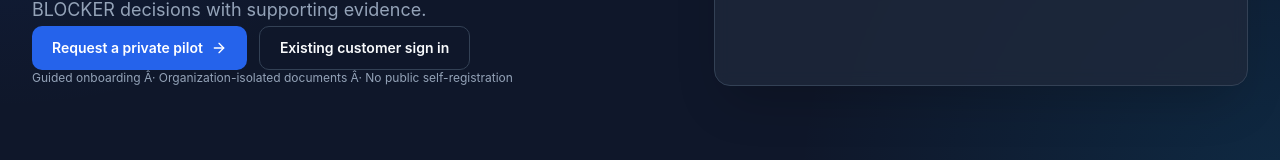
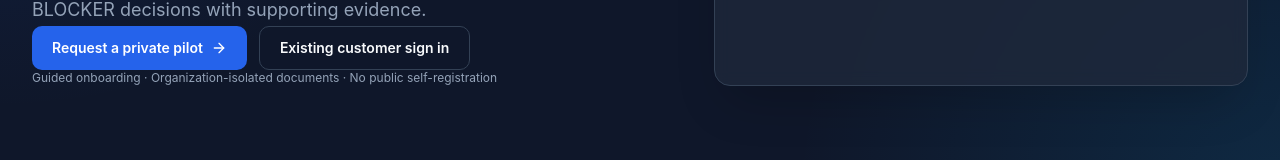
Before and after one commit to SUFI-410/Production-AI-Platform-Frontend, a React (Vite) app: page / in a window 1280 px wide. Shown: the part 506-666 px from the top of the page. Built offline with nearby package versions, Linux system fonts and the light colour scheme; no server answers.

Commit message:
Fix landing page separator encoding

```diff
--- a/src/pages/landing/LandingPage.tsx
+++ b/src/pages/landing/LandingPage.tsx
@@ -98,8 +98,8 @@ function LandingPage() {
             </div>
 
             <p className="mt-4 text-xs text-muted-foreground">
-              Guided onboarding Â· Organization-isolated
-              documents Â· No public self-registration
+              Guided onboarding &middot; Organization-isolated
+              documents &middot; No public self-registration
             </p>
           </div>
 
```
